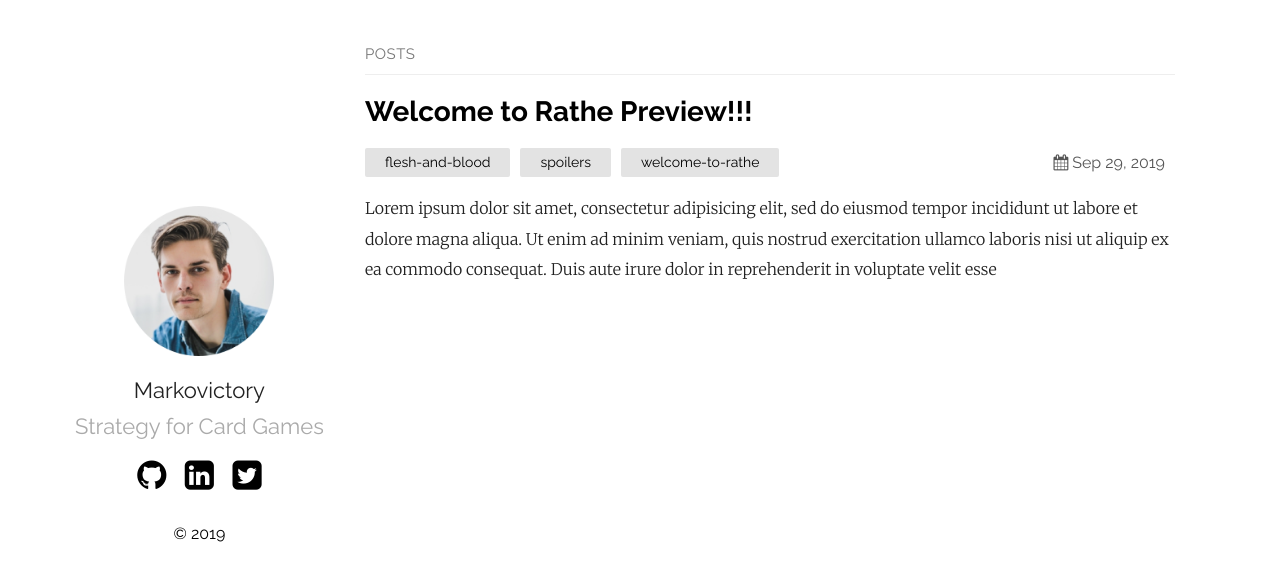
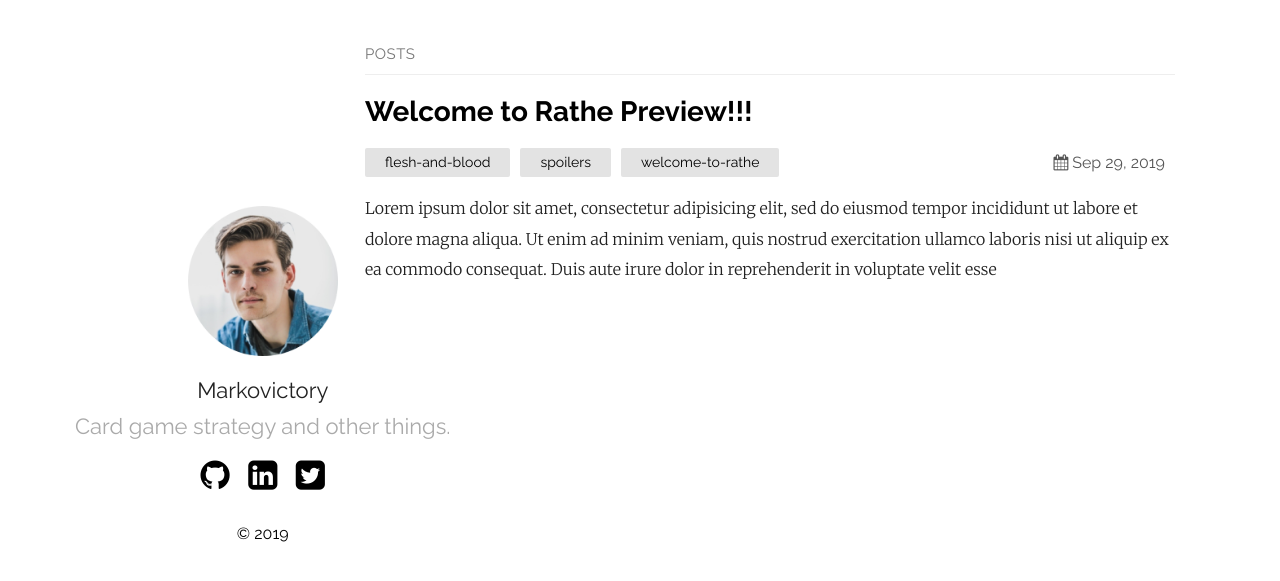
Before and after one commit to Markovictory/blog.markovictory.github.io, a Jekyll site: the page built from index.md, in a window 1280 px wide. Shown: the top 581 px of the page. Built offline with Jekyll 4.4.1, drawn with Linux system fonts in a browser that asks for light colours; some of the changed lines change nothing that is shown.

Commit message:
Profile update minor

```diff
--- a/_config.yml
+++ b/_config.yml
@@ -1,8 +1,8 @@
 title: Markovictory
 author: Markovictory
-email: sasha@markovictory.com
+email:
 description: > # this means to ignore newlines until "show_exerpts:"
-  A blog for competitive trading card games, focusing on Flesh and Blood fabtcg.
+  A strategy blog for competitive trading card games, focusing on Flesh and Blood fabtcg.
 show_excerpts: true # set to true to show excerpts on the homepage
 
 # Minima date format
@@ -11,7 +11,7 @@ sass:
   sass_dir: _sass
 plainwhite:
   name: Markovictory
-  tagline: Strategy for Card Games
+  tagline: Card game strategy and other things.
   date_format: "%b %-d, %Y"
   sitemap: true # set to true to generate sitemap.xml content
 
```
